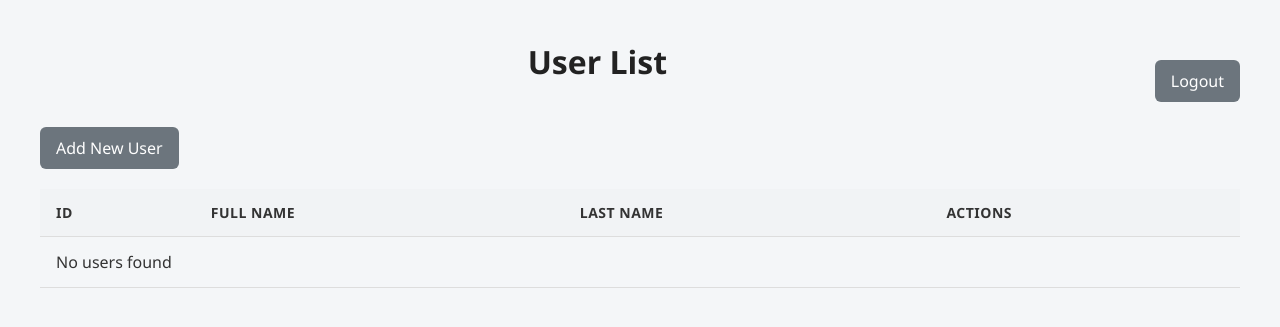
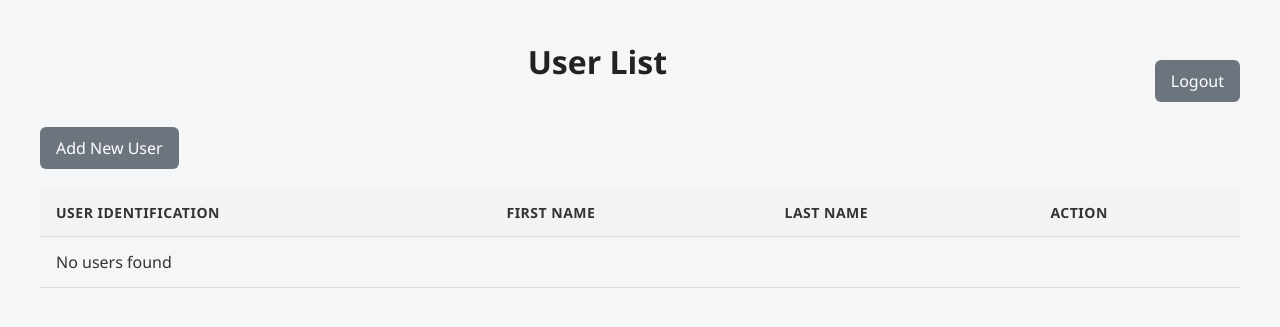
Before and after one commit to ALWIS-1/Ganza, a PHP site: page / in a window 1280 px wide. Shown: the top 327 px of the page. Run offline with PHP 8.4, Linux system fonts and the light colour scheme; the visitor is signed in with stand-in values (Sample User, id 1); data that the repository does not hold is empty.

Commit message:
table heading

```diff
--- a/index.php
+++ b/index.php
@@ -15,10 +15,10 @@
         <table class="user-table">
             <thead>
                 <tr>
-                    <th>ID</th>
-                    <th>Full Name</th>
-                    <th>Last Name</th>
-                    <th>Actions</th>
+                    <th>USER IDENTIFICATION </th>
+                    <th>FIRST NAME</th>
+                    <th>LAST NAME</th>
+                    <th colspan="2">ACTION </th>
                 </tr>
             </thead>
             <tbody>
```
